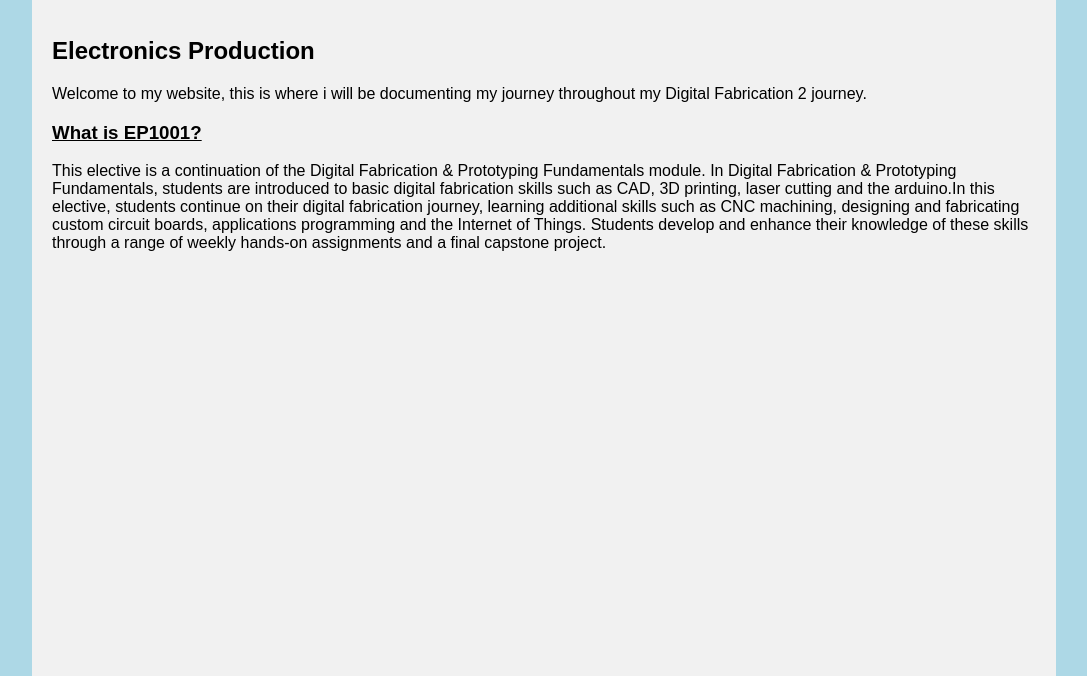
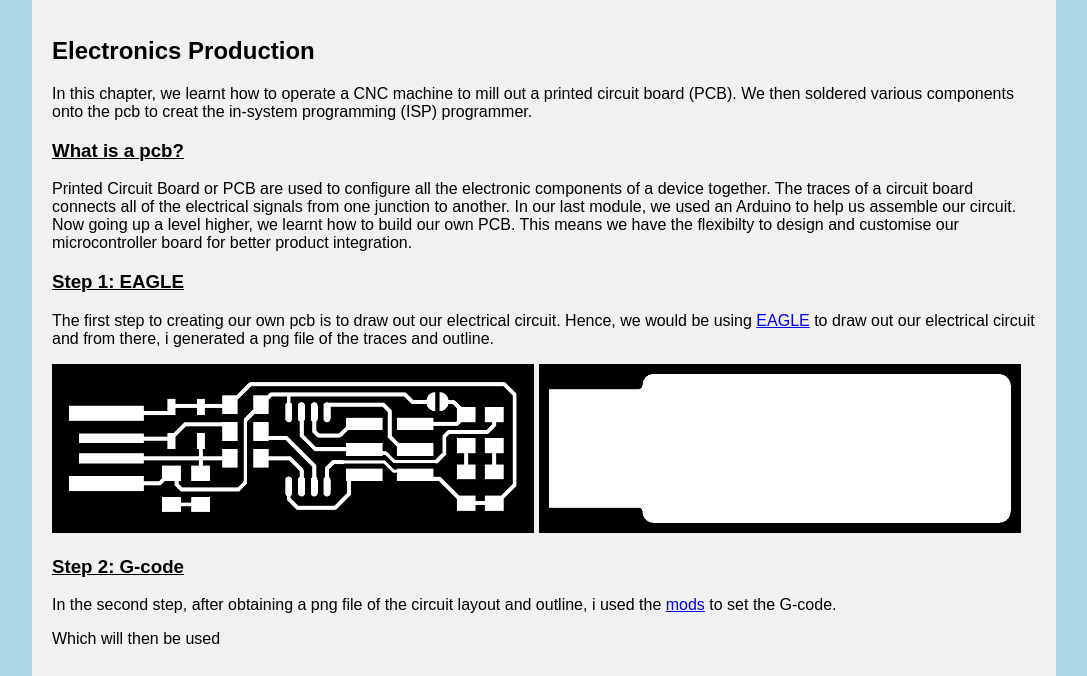
Before and after one commit to ianlimm/EP1001, a plain HTML site: page electronicsproduction.html in a window 1280 px wide. Shown: the part 124-800 px from the top of the page, without its empty margins (96-1183 px from the left). Drawn offline with Linux system fonts and the light colour scheme.

Commit message:
edited electronics prodution

```diff
--- a/electronicsproduction.html
+++ b/electronicsproduction.html
@@ -25,18 +25,38 @@
     <div class="content">
       <h2>Electronics Production</h2>
       <p>
-        Welcome to my website, this is where i will be documenting my journey throughout my
-        Digital Fabrication 2 journey.
+        In this chapter, we learnt how to operate a CNC machine to mill out a printed circuit board (PCB).
+        We then soldered various components onto the pcb to creat the in-system programming (ISP)
+        programmer.
       </p>
-      <h3><u>What is EP1001?</u></h3>
+      </p>
+      <h3><u>What is a pcb?</u></h3>
       <p>
-        This elective is a continuation of the Digital Fabrication & Prototyping Fundamentals module.
-        In Digital Fabrication & Prototyping Fundamentals, students are introduced to basic digital
-        fabrication skills such as CAD, 3D printing, laser cutting and the arduino.In this elective,
-        students continue on their digital fabrication journey, learning additional skills such as
-        CNC machining, designing and fabricating custom circuit boards, applications programming and
-        the Internet of Things. Students develop and enhance their knowledge of these skills through
-        a range of weekly hands-on assignments and a final capstone project.
+        Printed Circuit Board or PCB are used to configure all the electronic components of a
+        device together. The traces of a circuit board connects all of the electrical signals
+        from one junction to another. In our last module, we used an Arduino to help us assemble
+        our circuit. Now going up a level higher, we learnt how to build our own PCB. This means
+        we have the flexibilty to design and customise our microcontroller board for better product
+        integration.
+      </p>
+      <h3><u>Step 1: EAGLE</u></h3>
+      <p>
+        The first step to creating our own pcb is to draw out our electrical circuit. Hence, we would
+        be using <a href="https://www.autodesk.com/products/eagle/overview?plc=F360&amp;term=1-YEAR&amp;
+        support=ADVANCED&amp;quantity=1">EAGLE</a> to draw out our electrical circuit and from there,
+        i generated a png file of the traces and outline.
+      </p>
+      <p>
+        <img src="./images/fts_mini_traces.png"width="49%">
+        <img src="./images/fts_mini_cut.png"width="49%">
+      </p>
+      <h3><u>Step 2: G-code</u></h3>
+      <p>
+        In the second step, after obtaining a png file of the circuit layout and outline, i used the
+        <a href="https://skeatz.github.io/mods/">mods</a> to set the G-code.
+      </p>
+      <p>
+        Which will then be used
       </p>
     </div>
   </body>
```
Also changed, not shown: images/fts_mini_cut.png (added), images/fts_mini_traces.png (added), images/mill01.jpg (added), images/traces gcode.png (added).
